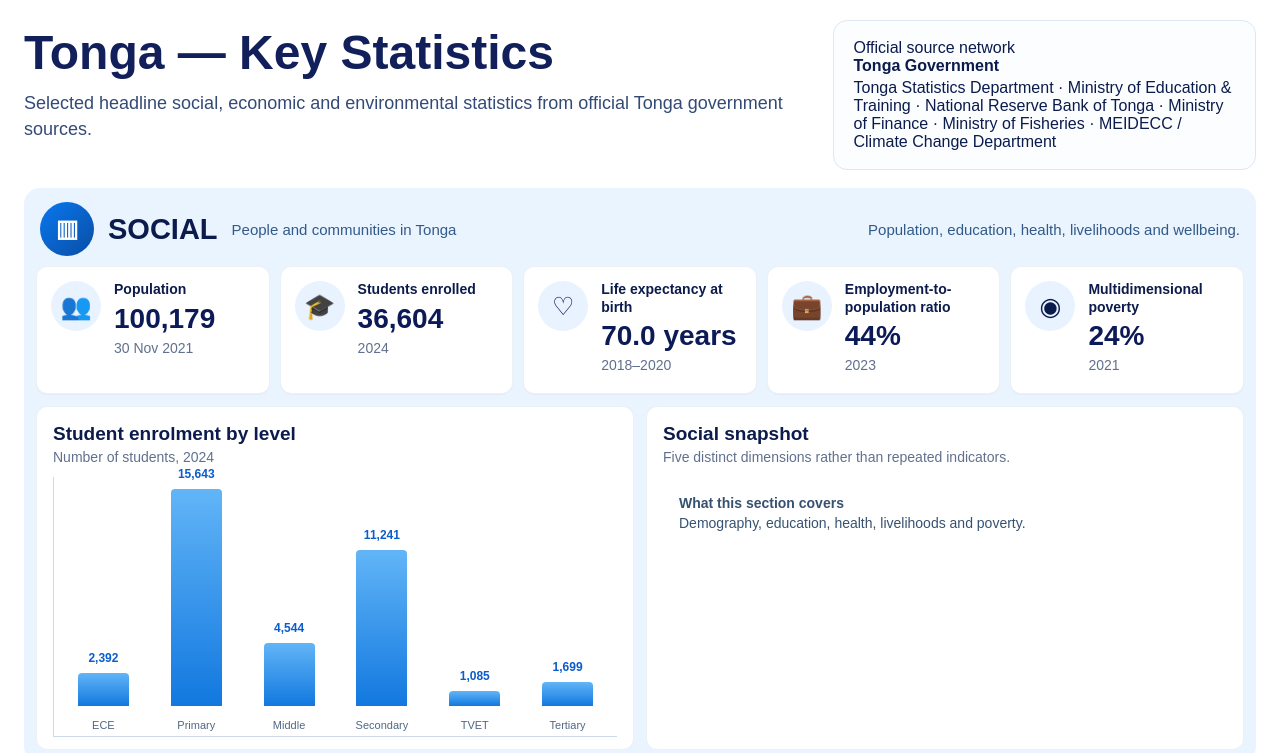
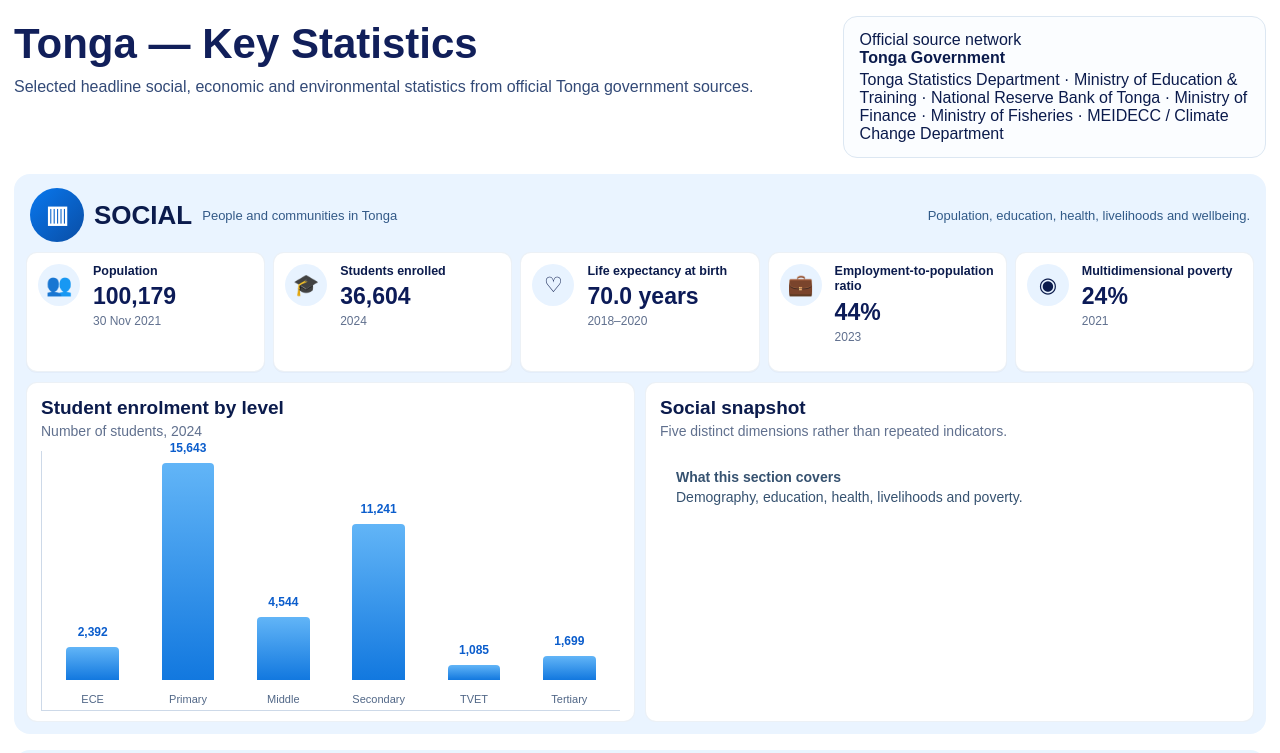
Before and after one commit to crownspa2015-dotcom/tonga-key-statistics, a plain HTML site: page index.html in a window 1280 px wide. Shown: the top 753 px of the page. Drawn offline with Linux system fonts and the light colour scheme.

Commit message:
Add files via upload

```diff
--- a/index.html
+++ b/index.html
@@ -10,30 +10,30 @@
  --social:#eaf4ff;--economic:#e9f5ff;--env:#e8f8f5;--blue:#0d6fe8
 }
 *{box-sizing:border-box}
-body{margin:0;font-family:Arial,Helvetica,sans-serif;color:var(--ink);background:#fff}
-.wrap{max-width:1460px;margin:auto;padding:20px 24px 34px}
-.hero{display:grid;grid-template-columns:1.4fr .75fr;gap:18px;align-items:stretch;margin-bottom:18px}
-.hero h1{font-size:48px;line-height:1.05;margin:8px 0 12px;color:#111f5a}
-.hero p{font-size:18px;line-height:1.45;margin:0;color:#334a77;max-width:850px}
-.source-box{border:1px solid var(--line);border-radius:14px;padding:18px 20px;background:#fbfdff}
+html,body{margin:0;max-width:100%;overflow-x:hidden}body{font-family:Arial,Helvetica,sans-serif;color:var(--ink);background:#fff}
+.wrap{width:100%;max-width:none;margin:0;padding:16px 14px 28px;overflow-x:hidden}
+.hero{display:grid;grid-template-columns:minmax(0,1.35fr) minmax(250px,.7fr);gap:12px;align-items:stretch;margin-bottom:16px}
+.hero h1{font-size:42px;line-height:1.05;margin:6px 0 10px;color:#111f5a}
+.hero p{font-size:16px;line-height:1.4;margin:0;color:#334a77;max-width:100%}
+.source-box{border:1px solid var(--line);border-radius:14px;padding:14px 16px;background:#fbfdff;min-width:0;overflow-wrap:anywhere}
 .source-box strong{display:block;margin-bottom:4px}
 .pillar{border-radius:16px;padding:12px;margin:16px 0}
 .social{background:var(--social)} .economic{background:var(--economic)} .environment{background:var(--env)}
-.pillar-head{display:flex;align-items:center;gap:14px;padding:2px 4px 10px}
+.pillar-head{display:flex;align-items:center;gap:10px;padding:2px 4px 10px;min-width:0}
 .badge{width:54px;height:54px;border-radius:50%;display:flex;align-items:center;justify-content:center;color:#fff;font-size:24px;font-weight:bold;background:linear-gradient(135deg,#0878ef,#0a4da4)}
 .environment .badge{background:linear-gradient(135deg,#16a995,#087565)}
-.pillar-head h2{font-size:29px;margin:0}
-.tag{font-size:15px;color:#335987}
-.strap{margin-left:auto;font-size:15px;color:#315a88;text-align:right}
-.cards{display:grid;grid-template-columns:repeat(5,minmax(0,1fr));gap:10px}
-.card{background:#fff;border:1px solid rgba(14,76,145,.08);border-radius:11px;min-height:128px;padding:14px;display:flex;gap:13px;align-items:flex-start;box-shadow:0 1px 0 rgba(10,36,95,.03)}
-.icon{width:50px;height:50px;border-radius:50%;display:flex;align-items:center;justify-content:center;background:#e8f3ff;font-size:25px;flex:0 0 auto}
+.pillar-head h2{font-size:26px;margin:0;white-space:nowrap}
+.tag{font-size:13px;color:#335987;min-width:0}
+.strap{margin-left:auto;font-size:13px;color:#315a88;text-align:right;min-width:0;max-width:38%}
+.cards{display:grid;grid-template-columns:repeat(5,minmax(0,1fr));gap:8px;width:100%;min-width:0}
+.card{background:#fff;border:1px solid rgba(14,76,145,.08);border-radius:11px;min-height:120px;padding:11px;min-width:0;overflow:hidden;display:flex;gap:13px;align-items:flex-start;box-shadow:0 1px 0 rgba(10,36,95,.03)}
+.icon{width:42px;height:42px;border-radius:50%;display:flex;align-items:center;justify-content:center;background:#e8f3ff;font-size:21px;flex:0 0 auto}
 .environment .icon{background:#dff3ee}
-.label{font-size:14px;font-weight:700;line-height:1.25;margin-bottom:5px}
-.value{font-size:28px;font-weight:800;line-height:1.05;color:#0c1b57;white-space:nowrap}
-.period{font-size:14px;color:var(--muted);margin-top:7px;line-height:1.25}
-.charts{display:grid;grid-template-columns:1fr 1fr;gap:12px;margin-top:12px}
-.chart-card{background:#fff;border:1px solid rgba(14,76,145,.08);border-radius:11px;padding:16px 16px 12px}
+.label{font-size:12.5px;font-weight:700;line-height:1.22;margin-bottom:5px;overflow-wrap:anywhere}
+.value{font-size:23px;font-weight:800;line-height:1.05;color:#0c1b57;white-space:nowrap}
+.period{font-size:12px;color:var(--muted);margin-top:6px;line-height:1.25}
+.charts{display:grid;grid-template-columns:minmax(0,1fr) minmax(0,1fr);gap:10px;margin-top:10px;width:100%;min-width:0}
+.chart-card{background:#fff;border:1px solid rgba(14,76,145,.08);border-radius:11px;padding:14px 14px 10px;min-width:0;overflow:hidden}
 .chart-card h3{margin:0 0 4px;font-size:19px}.chart-sub{font-size:14px;color:var(--muted);margin-bottom:12px}
 .bar-chart{height:260px;display:flex;align-items:flex-end;gap:18px;padding:12px 12px 30px;border-left:1px solid #cdd9e8;border-bottom:1px solid #cdd9e8}
 .bar-col{flex:1;height:100%;display:flex;flex-direction:column;justify-content:flex-end;align-items:center;position:relative;min-width:0}
@@ -44,8 +44,8 @@ body{margin:0;font-family:Arial,Helvetica,sans-serif;color:var(--ink);background
 .note{background:rgba(255,255,255,.72);border-radius:11px;padding:16px;margin-top:12px;font-size:14px;line-height:1.45;color:#365270}
 .sources{display:flex;justify-content:space-between;gap:20px;align-items:flex-start;padding:16px 4px 0;font-size:13px;color:#4e6380;line-height:1.45}
 .error{padding:20px;border:1px solid #e0a5a5;background:#fff6f6;border-radius:10px;color:#7b1e1e}
-@media(max-width:820px){.cards{grid-template-columns:repeat(2,1fr)}.charts{grid-template-columns:1fr}.hero{grid-template-columns:1fr}}
-@media(max-width:620px){.wrap{padding:14px 10px}.hero h1{font-size:34px}.cards{grid-template-columns:1fr}.pillar-head{align-items:flex-start;flex-wrap:wrap}.strap{margin-left:68px;text-align:left;width:100%}.value{font-size:27px}}
+@media(max-width:760px){.cards{grid-template-columns:repeat(2,1fr)}.charts{grid-template-columns:1fr}.hero{grid-template-columns:1fr}}
+@media(max-width:560px){.wrap{padding:14px 10px}.hero h1{font-size:34px}.cards{grid-template-columns:1fr}.pillar-head{align-items:flex-start;flex-wrap:wrap}.strap{margin-left:68px;text-align:left;width:100%}.value{font-size:27px}}
 </style>
 </head>
 <body>
```
